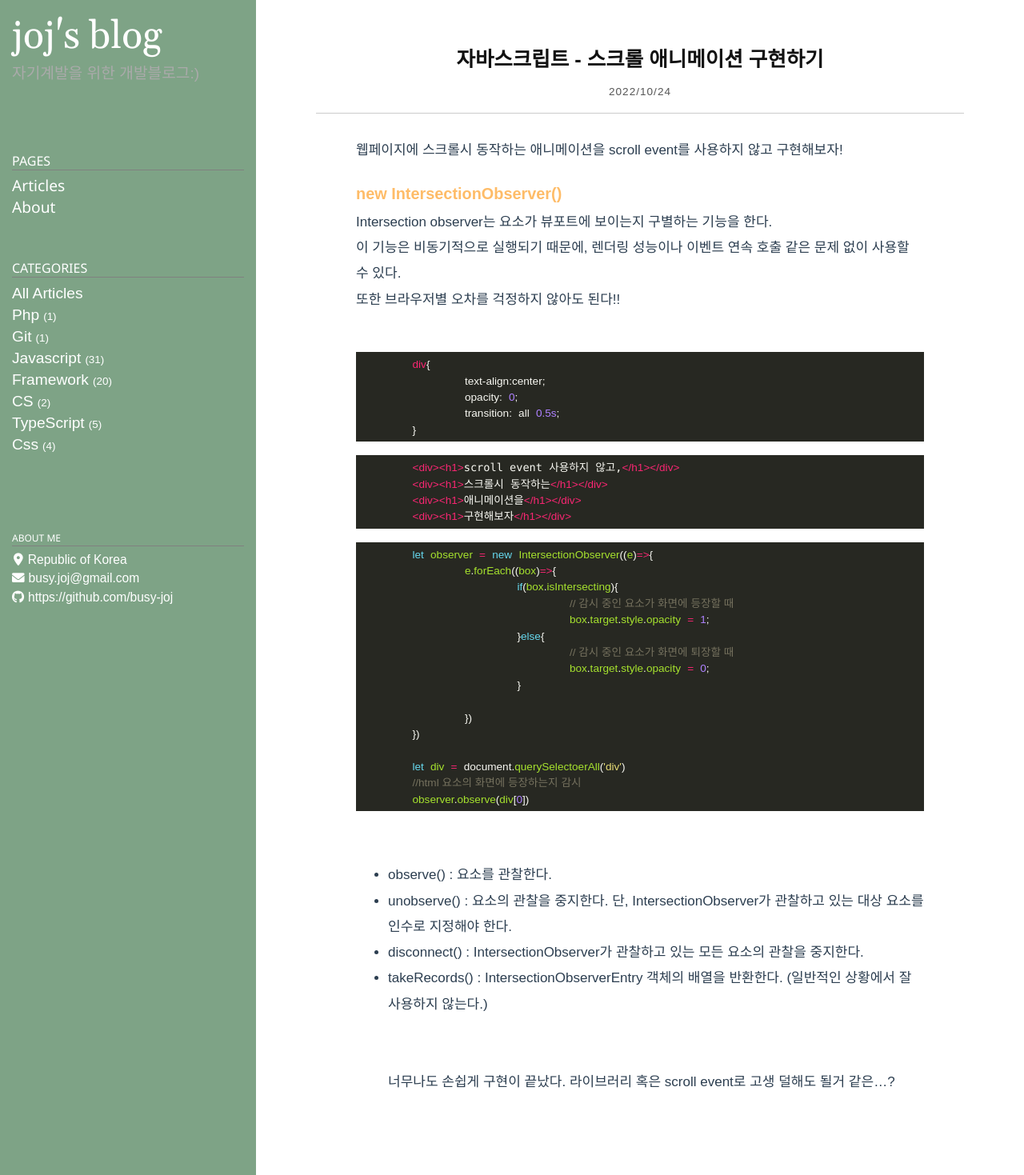
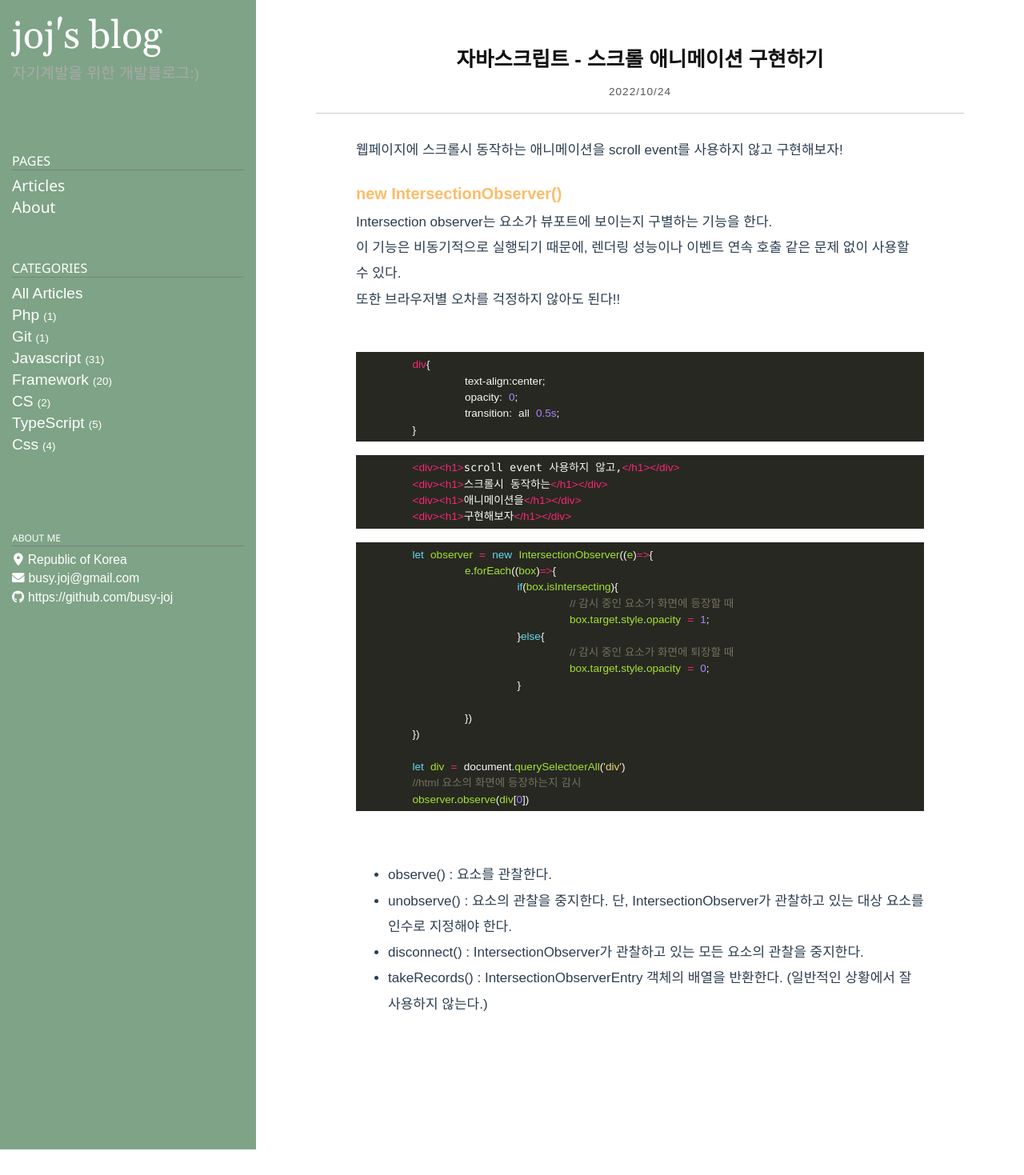
Before and after one commit to busy-joj/busy-joj.github.io, a Jekyll site: the page built from _posts/Javascript/2022-11-03-js31.markdown, in a window 1280 px wide. Shown: the whole page at 80% size. Built offline with Jekyll 4.4.1, drawn with Linux system fonts in a browser that asks for light colours; some web fonts are replaced; after the commit the page ends 1437 px from its top, so only the background shows below that.

Commit message:
포스팅 수정

```diff
--- a/_posts/Javascript/2022-11-03-js31.markdown
+++ b/_posts/Javascript/2022-11-03-js31.markdown
@@ -52,4 +52,3 @@ Intersection observer는 요소가 뷰포트에 보이는지 구별하는 기능
 - takeRecords() : IntersectionObserverEntry 객체의 배열을 반환한다. (일반적인 상황에서 잘 사용하지 않는다.)
 <br>
 <br>
-너무나도 손쉽게 구현이 끝났다. 라이브러리 혹은 scroll event로 고생 덜해도 될거 같은...?
```
